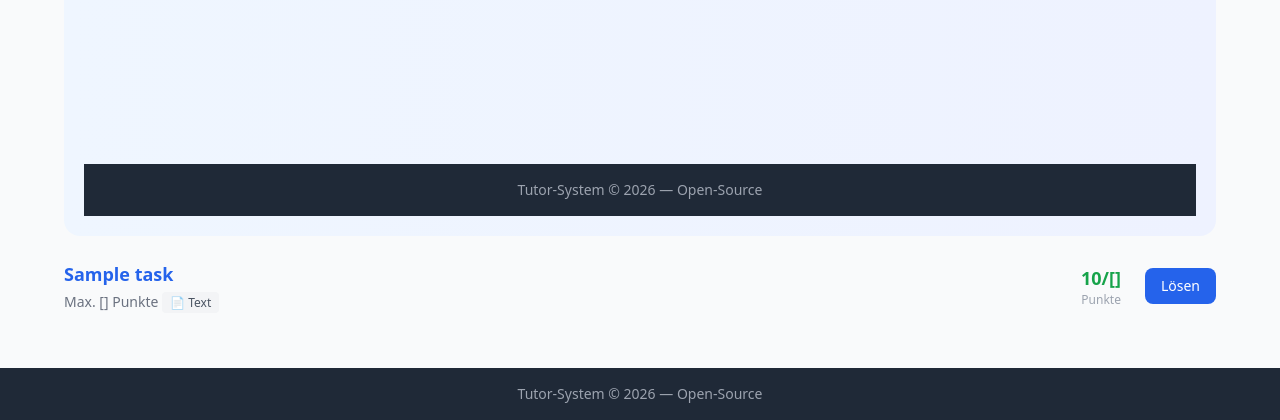
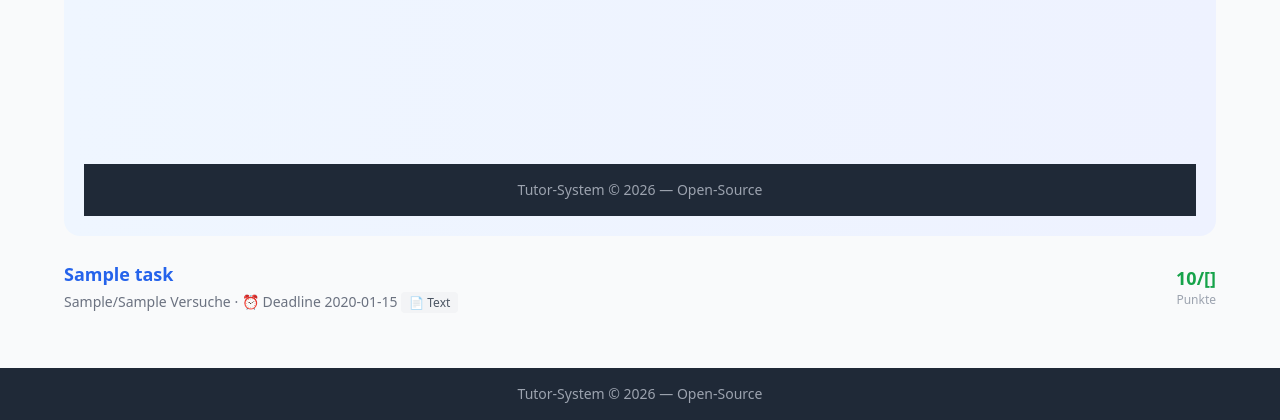
Before and after one commit to wandeln/TutorAI, a FastAPI app: template templates/student/course_overview.html in a window 1280 px wide. Shown: the part 848-1268 px from the top of the page. Run offline with FastAPI, Linux system fonts and the light colour scheme; the template is opened without the code that fills it: most values are stand-ins (such as "Sample title", 1, 10 or a date in 2020); data that the repository does not hold is empty; some libraries are stand-ins or nearby versions.

Commit message:
habe deadline und anzahl versuche in Kurs-Übersicht hinzugefügt

```diff
--- a/main.py
+++ b/main.py
@@ -865,6 +865,9 @@ async def course_page(
                 "title": t.title,
                 "task_type": t.task_type.value,
                 "max_points": t.max_points,
+                "max_attempts": t.max_attempts,
+                "attempts_used": len(subs),
+                "deadline": t.deadline,
                 "has_tests": bool(t.test_code),
                 "my_points": my_points,
                 "has_feedback": has_feedback,
@@ -877,6 +880,8 @@ async def course_page(
                 "title": t.title,
                 "task_type": t.task_type.value,
                 "max_points": t.max_points,
+                "max_attempts": t.max_attempts,
+                "deadline": t.deadline,
                 "has_tests": bool(t.test_code),
                 "my_points": 0,
                 "has_feedback": False,
--- a/templates/student/course_overview.html
+++ b/templates/student/course_overview.html
@@ -32,7 +32,8 @@
           </a>
         </div>
         <div class="text-sm text-gray-500 mt-1">
-          Max. {{ task.max_points }} Punkte
+          {{ task.attempts_used }}{% if task.max_attempts is not none %}/{{ task.max_attempts }}{% endif %} Versuche
+          {% if task.deadline %}· ⏰ Deadline {{ task.deadline[:10] }}{% endif %}
           <span class="px-2 py-0.5 rounded text-xs font-medium
             {% if task.task_type == 'code' %}bg-orange-100 text-orange-700
             {% else %}bg-gray-100 text-gray-600
@@ -53,10 +54,6 @@
           </div>
           <div class="text-xs text-gray-400">Punkte</div>
         </div>
-        <a href="/courses/{{ course.id }}/tasks/{{ task.id }}"
-           class="bg-blue-600 text-white px-4 py-2 rounded-lg hover:bg-blue-700 transition text-sm">
-          {{ 'Bearbeiten' if task.has_feedback else 'Lösen' }}
-        </a>
       </div>
     </div>
     {% endfor %}
```
Also changed, not shown: templates/tutor/course_overview.html (+3 -6 lines).
